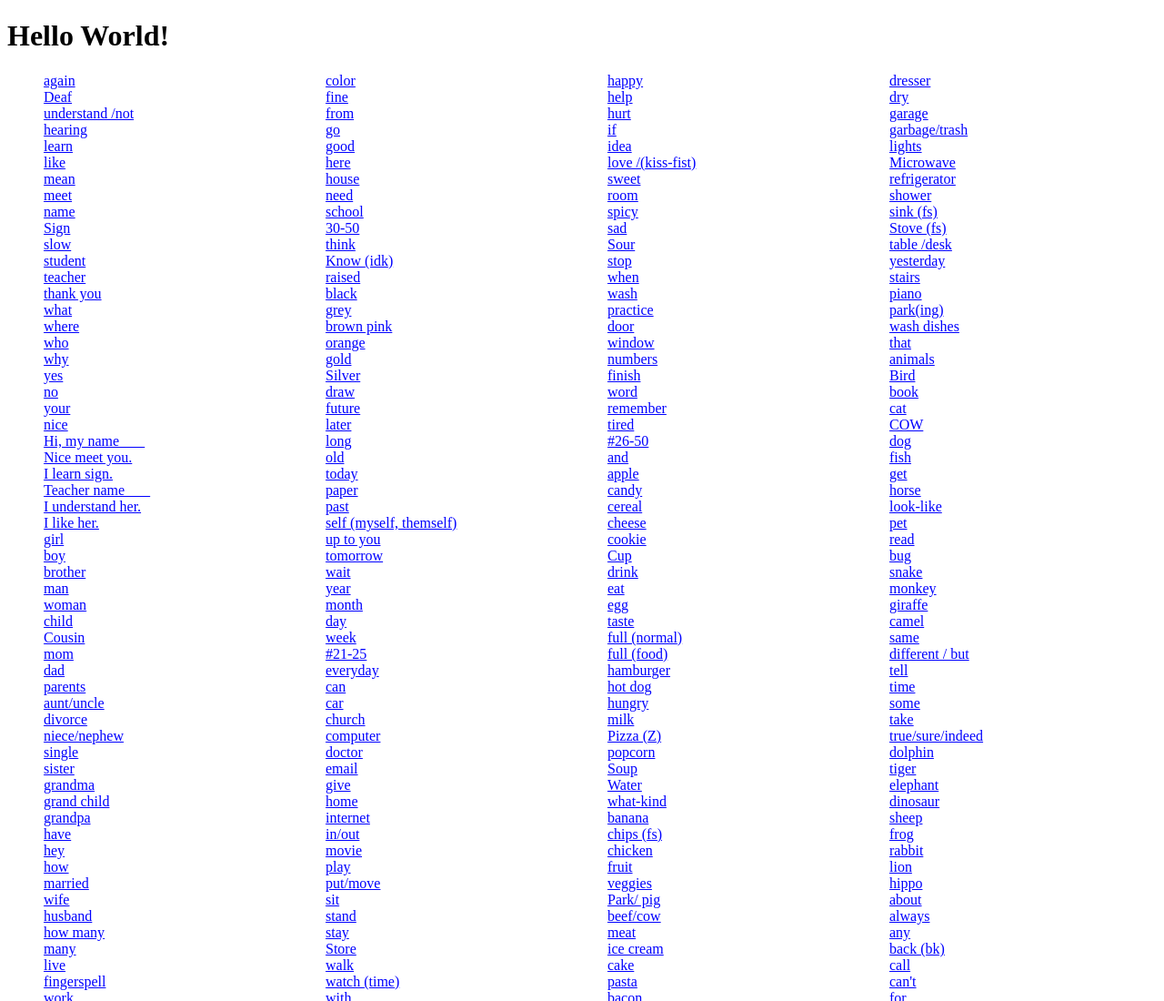
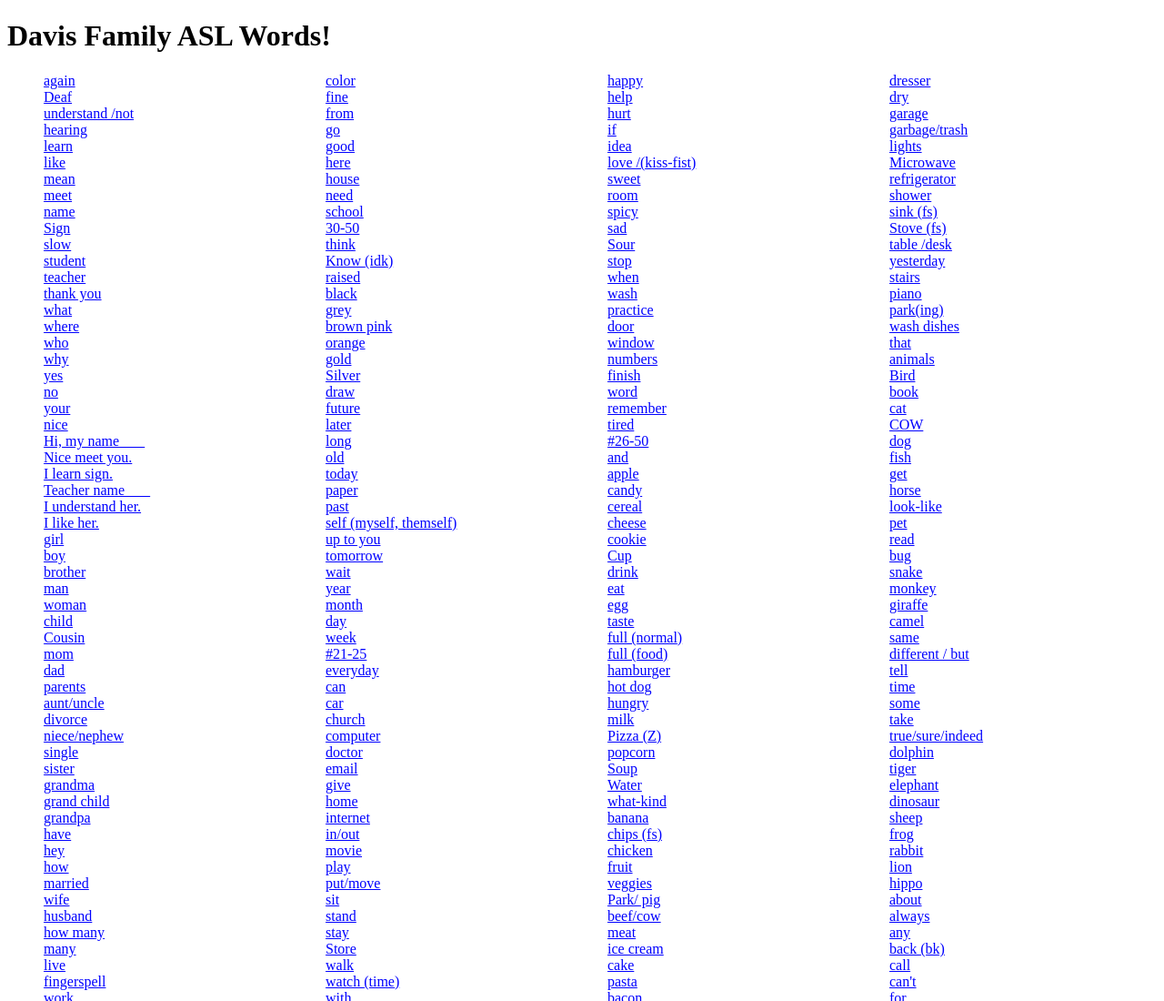
Before and after one commit to Bdavis49382/ASLWords, a plain HTML site: page index.html in a window 1280 px wide. Shown: the top 1100 px of the page at 91% size. Drawn offline with Linux system fonts and the light colour scheme.

Commit message:
fixed title

```diff
--- a/index.html
+++ b/index.html
@@ -9,7 +9,7 @@
     <script src="index.js" defer></script>
 </head>
 <body>
-   <h1>Hello World!</h1>
+   <h1>Davis Family ASL Words!</h1>
    <ul id="wordArea">
 
    </ul>
```
